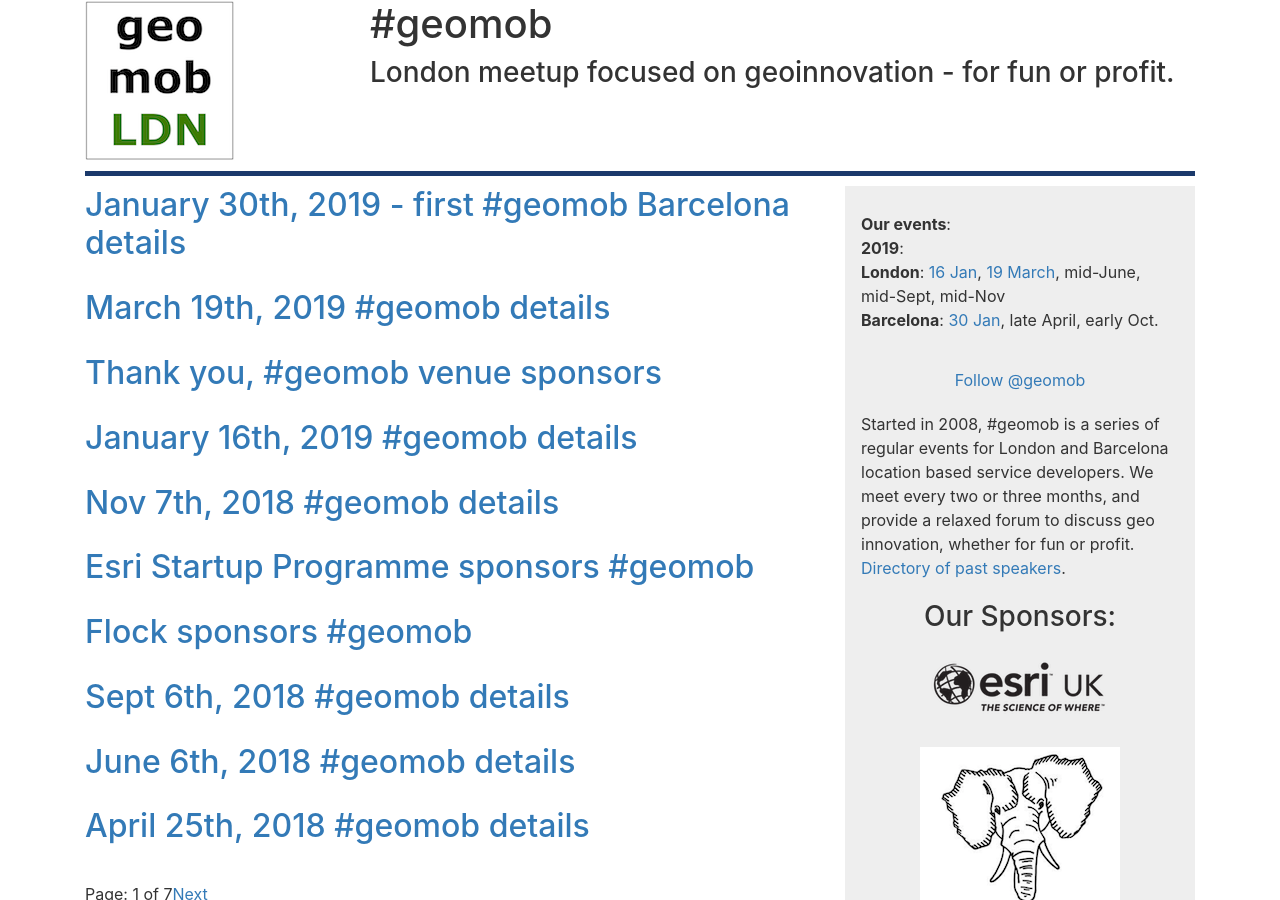
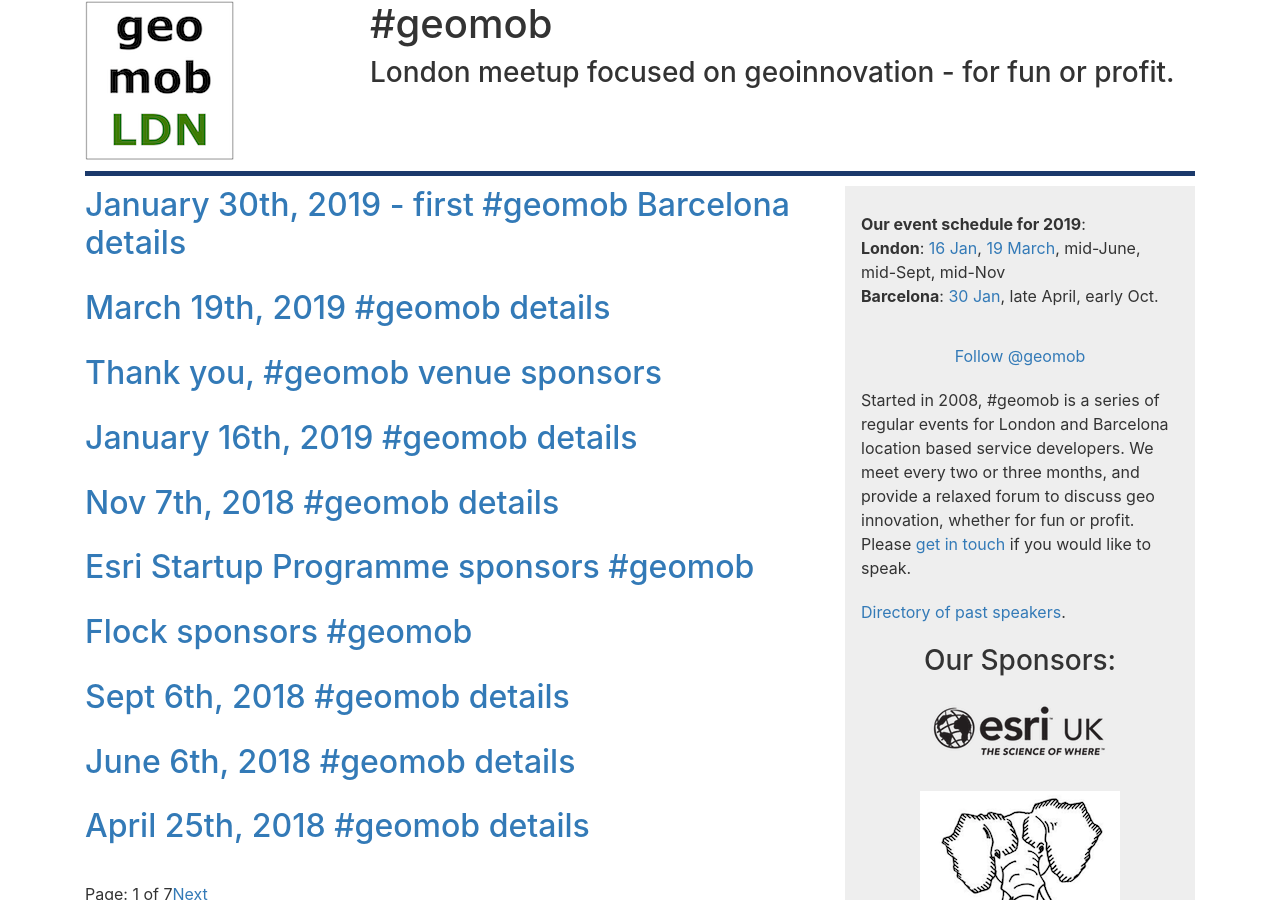
Before and after one commit to geomob/geomob-website, a Jekyll site: the page built from index.html, in a window 1280 px wide and 900 px high. Built offline with Jekyll 4.4.1, drawn with Linux system fonts in a browser that asks for light colours; the list of posts is cut into pages by our own code; comment, search, counter and statistics services are not loaded.

Commit message:
add link to contact form

```diff
--- a/_includes/sidebar.html
+++ b/_includes/sidebar.html
@@ -1,8 +1,6 @@
 <div id="sidebar">
   <div class="p10">
-    <b>Our events</b>:
-    <br/>
-    <b>2019</b>:
+    <b>Our event schedule for 2019</b>:
     <br/>
     <b>London</b>:
     <a href="/post/jan-16th-2019-geomob-details">16 Jan</a>,
@@ -24,7 +22,11 @@
   <div class="p20">
     Started in 2008, #geomob is a series of regular events for London and Barcelona
     location based service developers. We meet every two or three months, and provide a
-    relaxed forum to discuss geo innovation, whether for fun or profit.
+    relaxed forum to discuss geo innovation, whether for fun or profit. Please
+    <a href="https://opencagedata.com/contact">get in touch</a> if you would
+    like to speak.
+  </div>
+  <div class="p20">
     <a href="/past-speakers">Directory of past speakers</a>.
   </div>
 
```
